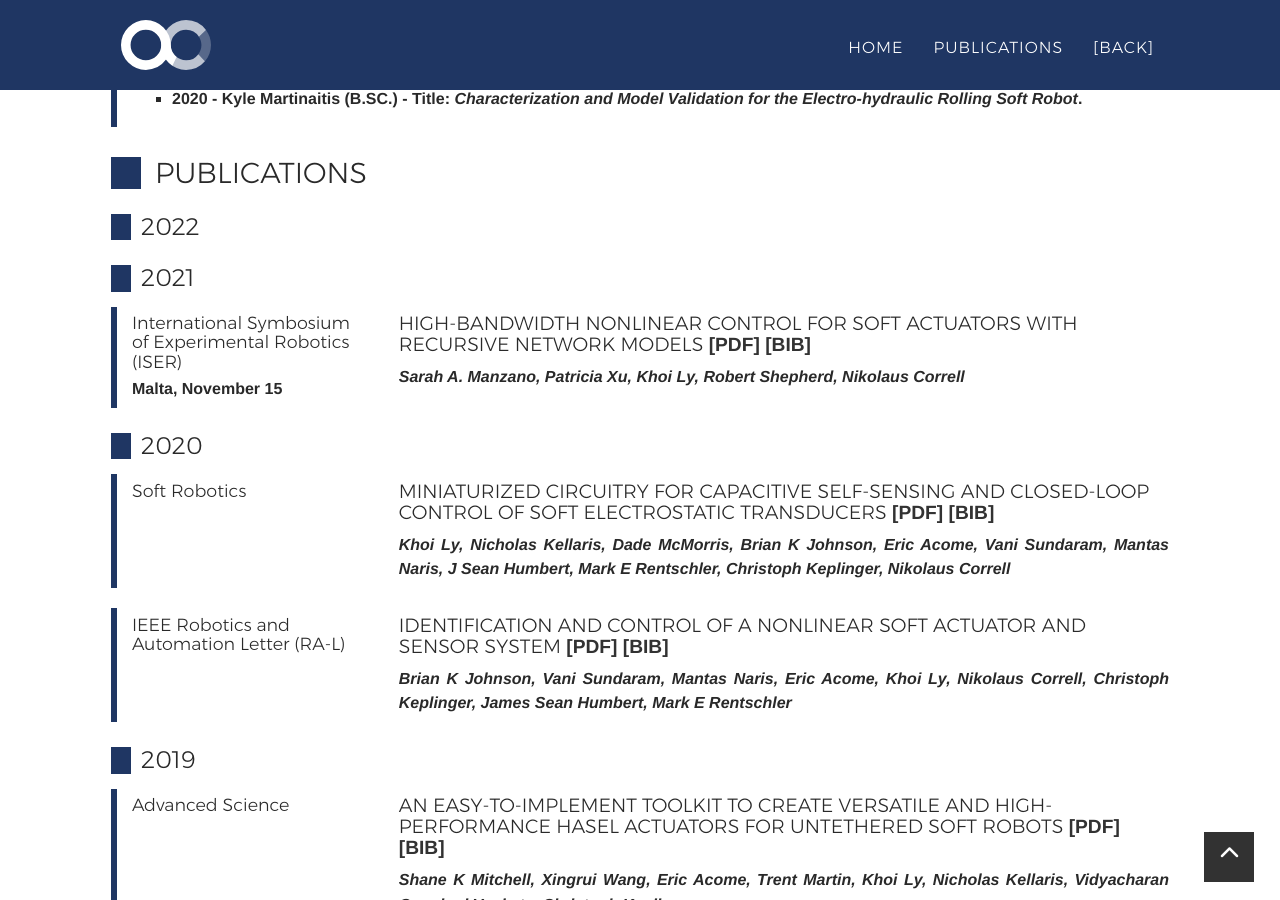
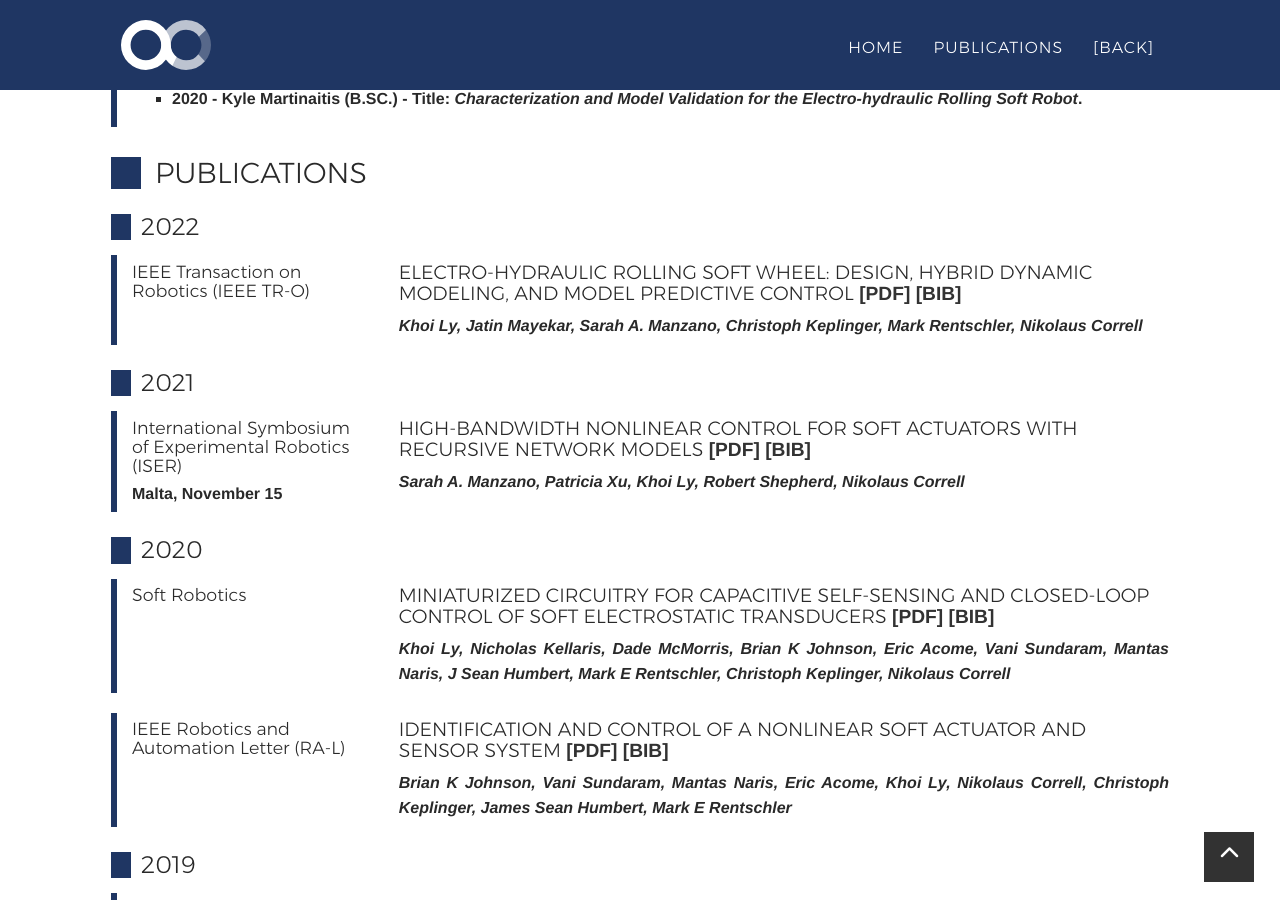
Before and after one commit to KhoiDLy/KhoiDLy.github.io, a Jekyll site: the page built from _posts/cv/2021-05-15-CV-AlessandroRoncone.md, in a window 1280 px wide and 900 px high, scrolled down 2679 px. Built offline with Jekyll 4.4.1, drawn with Linux system fonts in a browser that asks for light colours; nearby versions of some CDN libraries; some web fonts are replaced; some of the changed text lies outside the part shown.

Commit message:
changes to publication

```diff
--- a/_data/cv-education.yml
+++ b/_data/cv-education.yml
@@ -1,4 +1,4 @@
- - name: Ph.D. in Mechanical Engineering (GPA 3.9)
+ - name: Ph.D. in Mechanical Engineering (GPA 3.95)
    title: <b>Embedded Sensing and Control for High Speed Electro-hydraulic Soft Robots.</b>
    start: 2017
    end: 2021
--- a/_data/cv-publications.yml
+++ b/_data/cv-publications.yml
@@ -1,3 +1,9 @@
+ - title: "Electro-Hydraulic Rolling Soft Wheel: Design, Hybrid Dynamic Modeling, and Model Predictive Control"
+   authors: Khoi Ly, Jatin Mayekar, Sarah A. Manzano, Christoph Keplinger, Mark Rentschler, Nikolaus Correll
+   year: 2022
+   venue: IEEE Transaction on Robotics (IEEE TR-O)
+   where:
+   pdf: "2022_KhoiLy_Electro-Hydraulic_Rolling_Soft_Wheel"
  - title: "High-Bandwidth Nonlinear Control for Soft Actuators with Recursive Network Models"
    authors: Sarah A. Manzano, Patricia Xu, Khoi Ly, Robert Shepherd, Nikolaus Correll
    year: 2021
```
